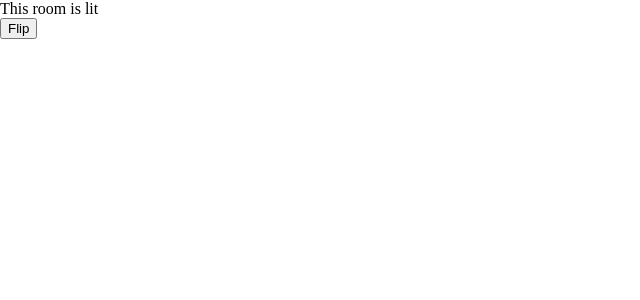
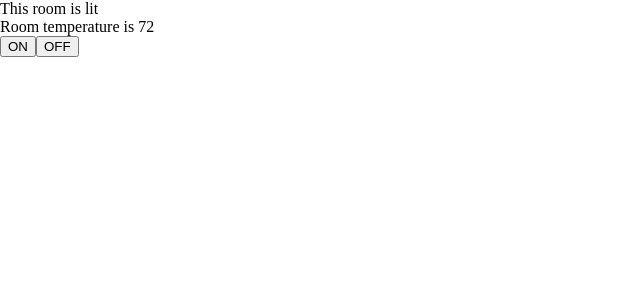
Before and after one commit to AishaZahid21/ReactCourse, a React (Create React App) app: page / in a window 1280 px wide. Shown: the top 300 px of the page, without its empty margins (0-640 px from the left). Built offline with nearby package versions, Linux system fonts and the light colour scheme.

Commit message:
add temperature value

```diff
--- a/src/index.js
+++ b/src/index.js
@@ -4,10 +4,24 @@ import "./index.css";
 
 function Room(){
   const [isLit , setLit] = useState(true);
+  const [tempValue]=useState({day:72,night:22})
   const brightness = isLit ? 'lit': 'dark'
-return <div class={`room ${brightness}`}>This room is {isLit ? 'lit' : 'dark'}
+return <div className={`room ${brightness}`}>
+  This room is {isLit ? 'lit' : 'dark'}
 <br/>
-<button onClick={()=>setLit(!isLit)}> Flip </button>
+Room temperature is {isLit ? tempValue.day : tempValue.night}
+<br/>
+<button onClick={()=>{
+  if(!isLit){
+    setLit(!isLit)
+  }
+}}> ON </button>
+<button onClick={()=>{
+  if(isLit){
+    setLit(!isLit)
+  }
+}}> OFF </button>
+
 
 </div>
 }
```
